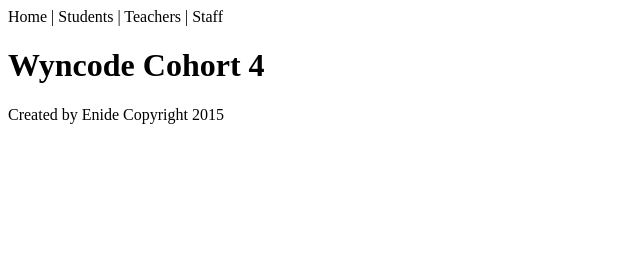
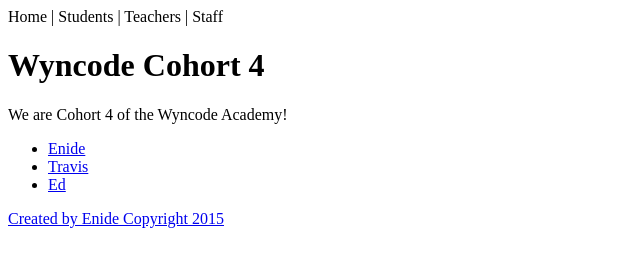
Before and after one commit to enidedufresne/HTMLwyncode, a plain HTML site: page index.html in a window 1280 px wide. Shown: the whole page, without its empty margins (0-640 px from the left). Drawn offline with Linux system fonts and the light colour scheme.

Commit message:
Update index.html

```diff
--- a/index.html
+++ b/index.html
@@ -7,10 +7,22 @@
 <body>
 <header>
 
+<nav>
 Home | Students | Teachers | Staff
+</nav>
+
 
 <h1>Wyncode Cohort 4</h1>
 </header>
+<main>
+  <p>We are Cohort 4 of the Wyncode Academy!</p>
+  <ul>
+    <li><a href="https:github.com/enidedufresne">Enide
+    <li>Travis
+    <li>Ed
+  </ul>
+
+</main>
 <footer>
 Created by Enide Copyright 2015
 </footer>
```
